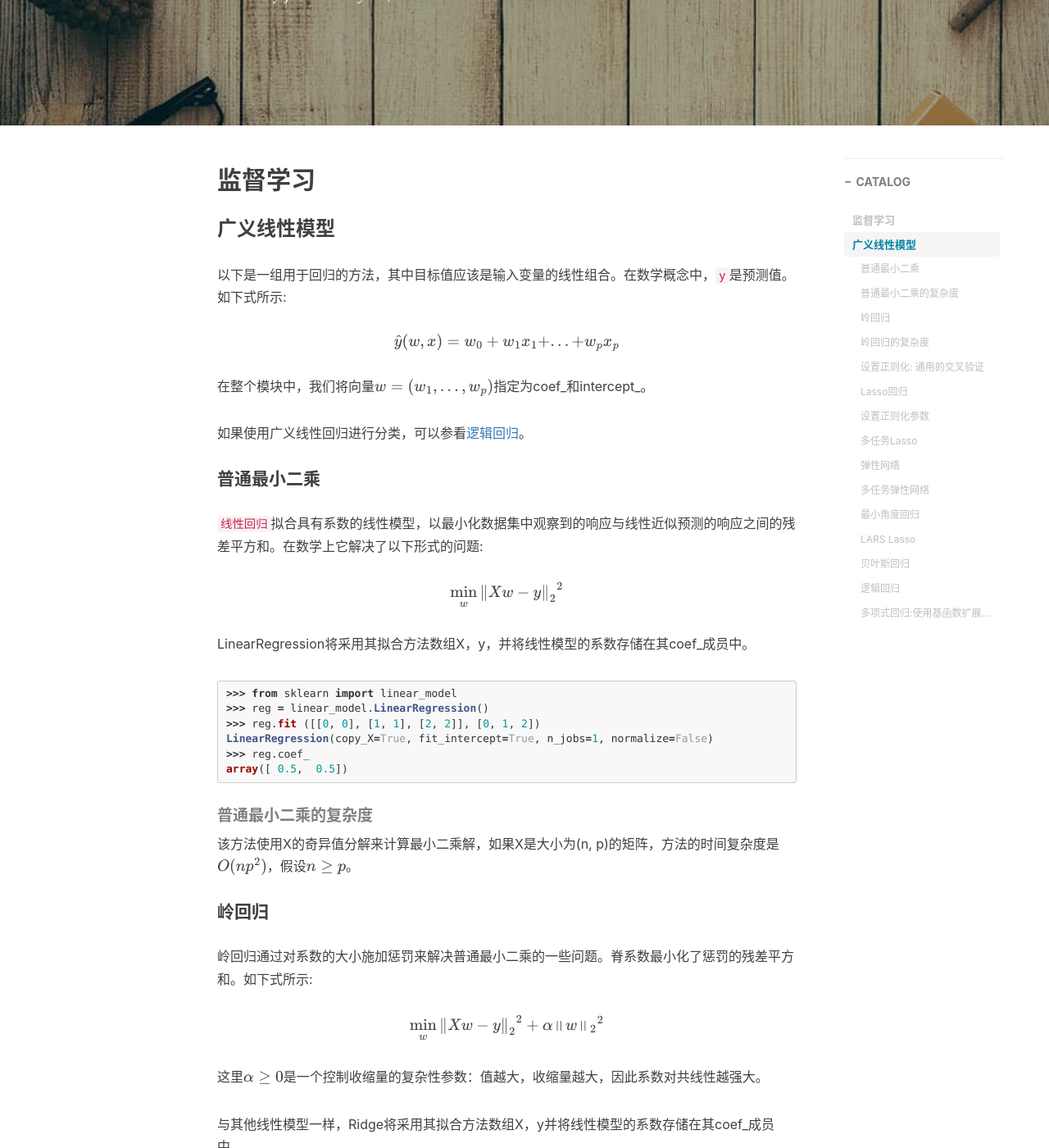
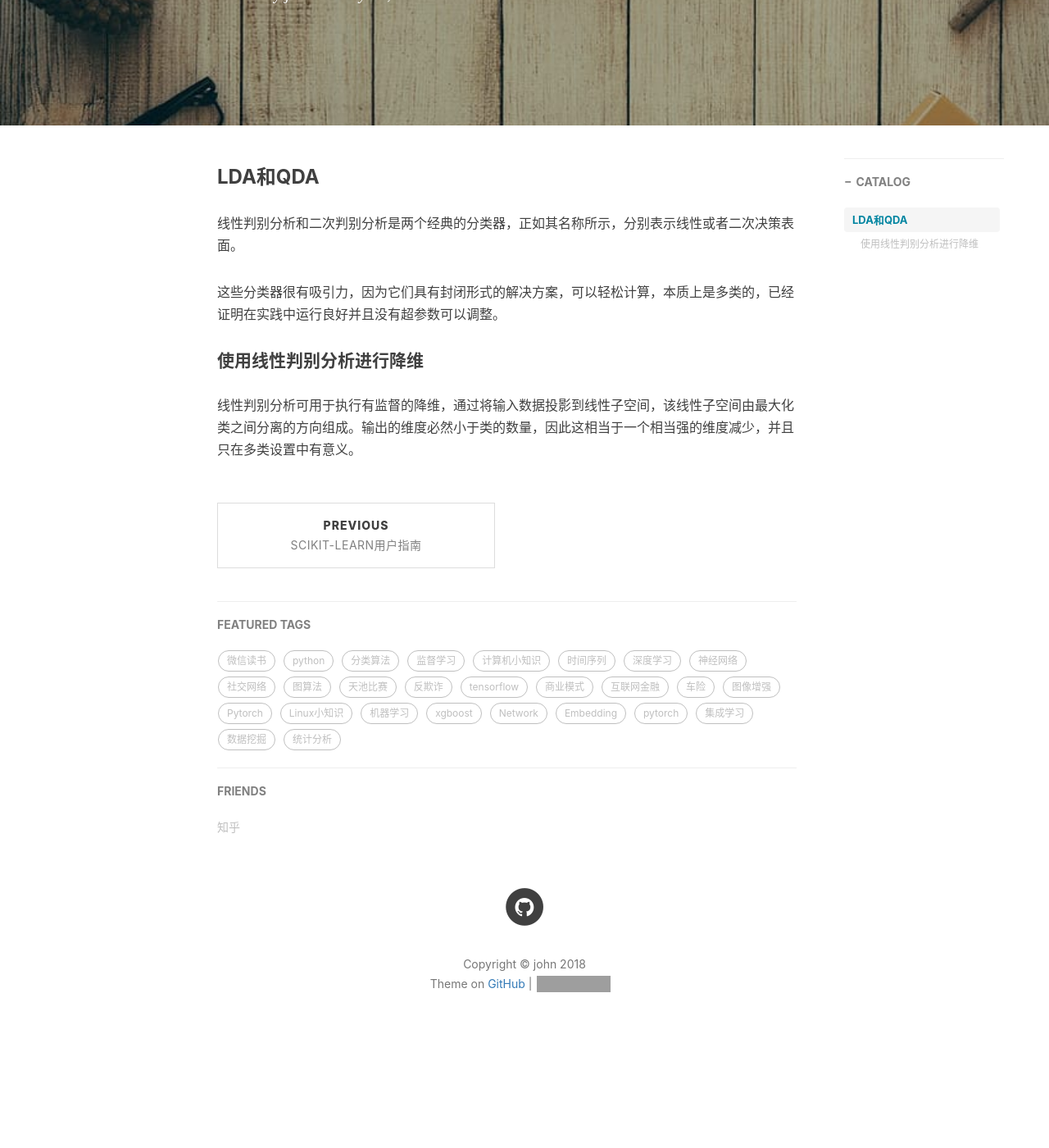
Before and after one commit to kunmei/blog, a Jekyll site: the page built from _posts/2018-07-18-scikitlearn用户指南.md, in a window 1280 px wide and 1400 px high, scrolled down 370 px. Shown: the whole window at 82% size. Built offline with Jekyll 4.4.1, drawn with Linux system fonts in a browser that asks for light colours; nearby versions of some CDN libraries; formulas are drawn with MathJax 3; comment, search, counter and statistics services are not loaded; after the commit the page ends 1674 px from its top, so only the background shows below that; some of the changed text lies outside the part shown; grey boxes are pictures that could not be loaded.

Commit message:
modify blog

```diff
--- /dev/null
+++ b/_posts/2018-07-18-scikitlearn用户指南.md
@@ -0,0 +1,17 @@
+---
+layout:     post
+title:      scikit-learn用户指南
+subtitle:   监督学习-线性判别分析
+date:       2018-07-17
+author:     john
+catalog: true
+tags:
+    - 机器学习
+---
+### LDA和QDA
+线性判别分析和二次判别分析是两个经典的分类器，正如其名称所示，分别表示线性或者二次决策表面。
+
+这些分类器很有吸引力，因为它们具有封闭形式的解决方案，可以轻松计算，本质上是多类的，已经证明在实践中运行良好并且没有超参数可以调整。
+
+#### 使用线性判别分析进行降维
+线性判别分析可用于执行有监督的降维，通过将输入数据投影到线性子空间，该线性子空间由最大化类之间分离的方向组成。输出的维度必然小于类的数量，因此这相当于一个相当强的维度减少，并且只在多类设置中有意义。
```
Also changed, not shown: _posts/2018-07-17-scikitlearn用户指南.md (+1 -1 lines).
